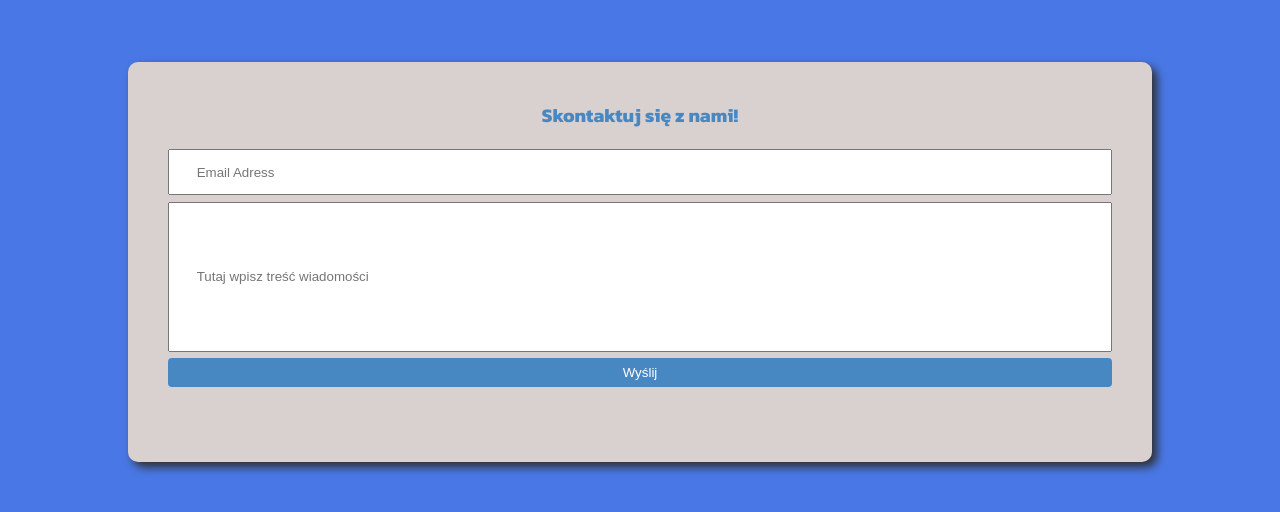
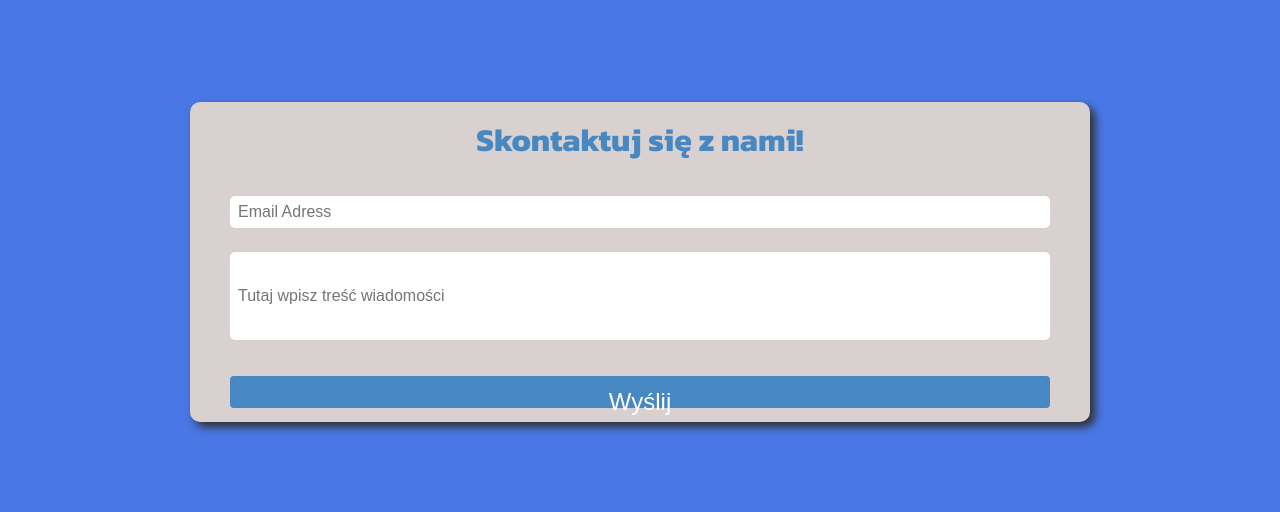
Before and after one commit to zaju2611/licencjat, a plain HTML site: page contact.html in a window 1280 px wide. Shown: the part 138-650 px from the top of the page. Drawn offline with Linux system fonts and the light colour scheme.

Commit message:
ostylizowanie formularza kontaktowego

```diff
--- a/contact.html
+++ b/contact.html
@@ -16,7 +16,7 @@
 <body>
     <div class="contact-form">
         <h1 class="contact-header">Skontaktuj się z nami!</h1>
-        <form action="https://formsubmit.co/kuba165@vp.pl" method="POST">
+        <form action="https://formsubmit.co/kuba165@vp.pl" method="POST" class="formularz">
             <input class="email" type="email" name="Email" required placeholder="Email Adress">
             <input class="message" type="text" name="Wiadomość" required placeholder="Tutaj wpisz treść wiadomości">
             <input type="hidden" name="_subject" value="Wiadomość z geoDraw">
--- a/sass/contact.scss
+++ b/sass/contact.scss
@@ -18,39 +18,93 @@ body {
 }
 
 .contact-form {
-	position: relative;
+	display: flex;
+	justify-content: center;
+	align-items: center;
+	flex-direction: column;
 	width: 80%;
-	height: 50%;
+	max-width: 900px;
+	height: 40%;
 	background-color: $light-white;
 	padding: 1em 2em;
 	box-shadow: 5px 5px 10px $dark;
 	border-radius: 10px;
 }
 .contact-header {
-	margin-top: 1em;
 	text-align: center;
-	font-size: 1.2rem;
+	font-size: 1.3rem;
 	margin-bottom: 1em;
 	color: $secondary-color;
 }
+
+.formularz {
+	display: flex;
+	justify-content: center;
+	align-items: center;
+	flex-direction: column;
+	width: 100%;
+	height: 80%;
+}
+
 .email {
 	width: 100%;
-	padding: 1em 2em;
+	padding: 1em 0.5em;
+	height: 15%;
+	border: none;
+	border-radius: 5px;
 }
 
 .message {
-	margin-top: 0.5em;
-	min-height: 150px;
+	margin-top: 1.5em;
+	height: 50%;
 	width: 100%;
-	padding: 1em 2em;
+	padding: 1em 0.5em;
+	border: none;
+	border-radius: 5px;
 }
 
 .button-send {
-	margin-top: 0.5em;
+	margin-top: 1.5em;
 	padding: 0.5em;
 	width: 100%;
+	height: 15%;
 	border: none;
 	background-color: $secondary-color;
 	color: $pure-white;
 	border-radius: 4px;
+	font-size: 1rem;
+	transition: background-color 0.3s;
+	cursor: pointer;
+
+	&:hover {
+		background-color: $main-color;
+	}
 }
+
+@media (min-width: 576px) {
+	.contact-header {
+		text-align: center;
+		font-size: 1.7rem;
+		margin-bottom: 1em;
+		color: $secondary-color;
+	}
+}
+@media (min-width: 768px) {
+	.contact-header {
+		text-align: center;
+		font-size: 2rem;
+		margin-bottom: 1em;
+		color: $secondary-color;
+	}
+
+	.button-send {
+		font-size: 1.5rem;
+	}
+	.email {
+		font-size: 1rem;
+	}
+
+	.message {
+		font-size: 1rem;
+	}
+}
```
Also changed, not shown: css/contact.css, 1 other file.
